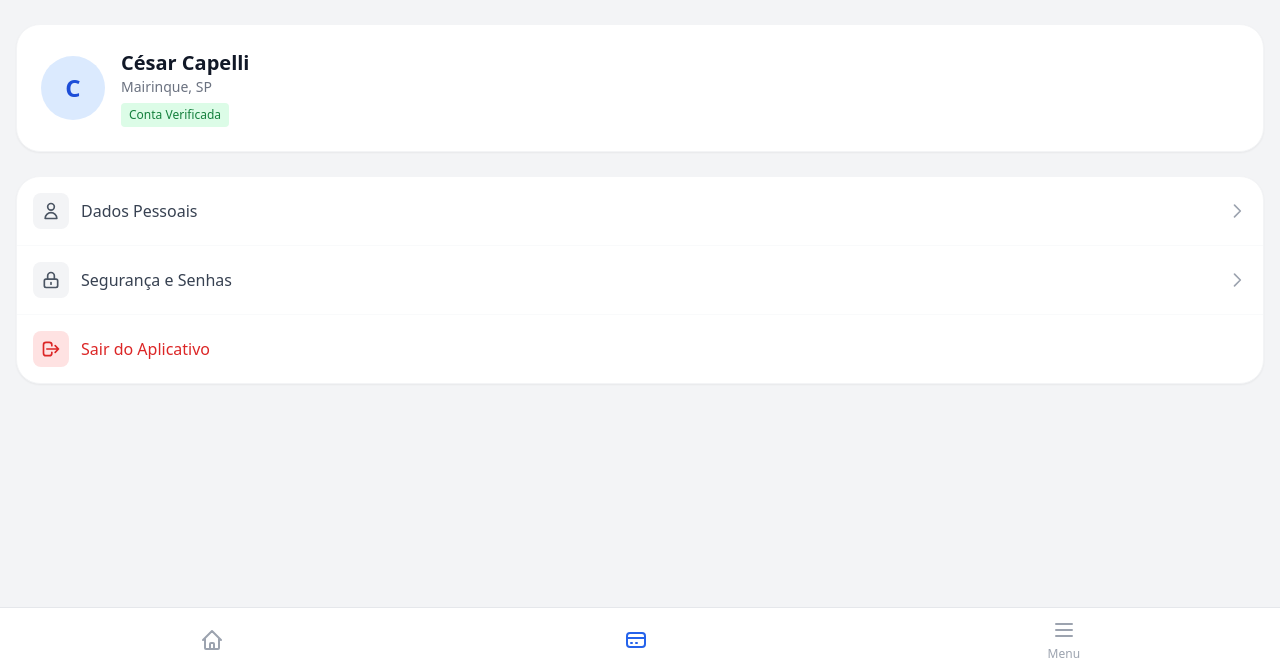
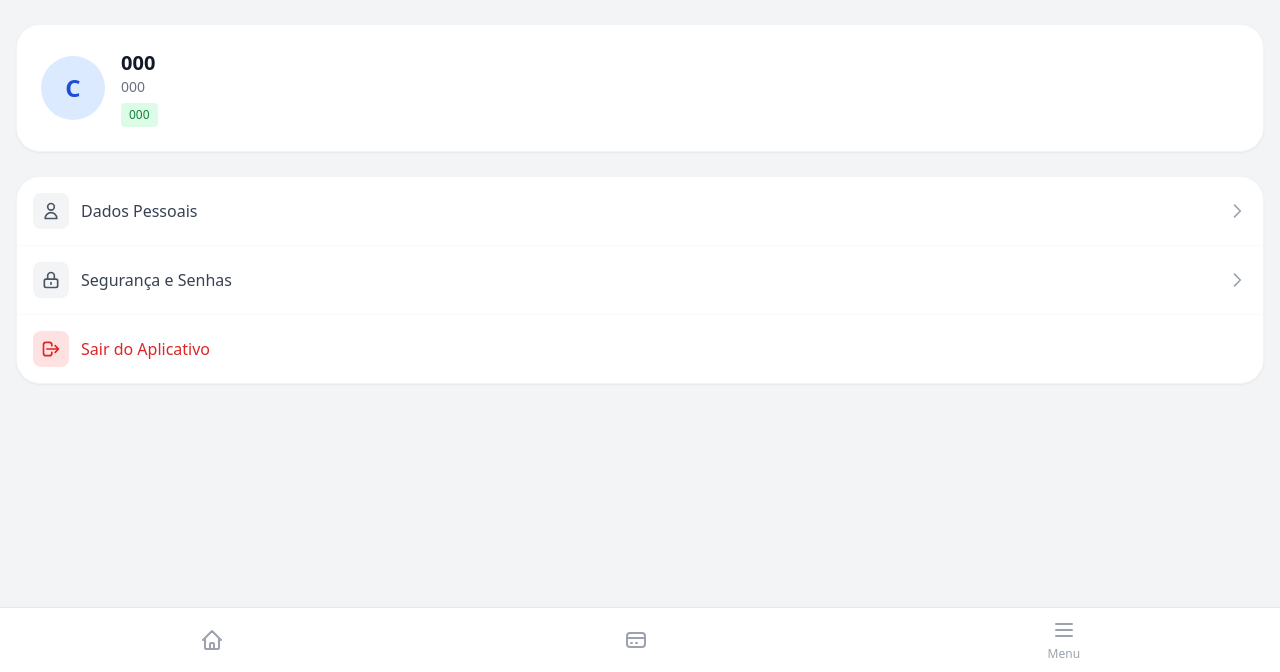
Before and after one commit to cesarcapelli/my-finn, a Flask app: template templates/perfil.html in a window 1280 px wide. Shown: the part 128-800 px from the top of the page. Run offline with Flask 3, Linux system fonts and the light colour scheme; the template is opened without the code that fills it: most values are stand-ins (such as "Sample title", 1, 10 or a date in 2020); some libraries are stand-ins or nearby versions.

Commit message:
feat: integra dados dinamicos com Jinja e corrige hover do menu

```diff
--- a/app.py
+++ b/app.py
@@ -12,7 +12,15 @@ def cartoes():
 
 @app.route('/perfil')
 def perfil():
-    return render_template('perfil.html')
+
+    nome_usuario = "César Capelli"
+    cidade_usuario = "Mairinque, SP"
+    status_conta = "Conta VIP"
+
+    return render_template('perfil.html',
+                           nome_tela=nome_usuario,
+                           local_tela=cidade_usuario,
+                           status_tela=status_conta)
 
 if __name__ == '__main__':
     app.run(debug=True)
--- a/templates/base.html
+++ b/templates/base.html
@@ -41,7 +41,7 @@
             </a>
 
             <!--Item 2: Cartões (Exemplo de item Ativo)-->
-            <a href="{{ url_for('cartoes') }}" class="flex flex-col items-center text-blue-600">
+            <a href="{{ url_for('cartoes') }}" class="flex flex-col items-center text-gray-400 hover:text-blue-600 transition-colors">
                 <svg class="w-6 h-6" fill="none" stroke="currentColor" viewBox="0 0 24 24"><path stroke-linecap="round" stroke-linejoin="round" stroke-width="2" d="M3 10h18M7 15h1m4 0h1m-7 4h12a3 3 0 003-3V8a3 3 0 00-3-3H6a3 3 0 00-3 3v8a3 3 0 003 3z"></path></svg>
             </a>
 
--- a/templates/perfil.html
+++ b/templates/perfil.html
@@ -20,13 +20,13 @@
 
         <div class="flex-1">
         <!-- flex-1: faz essa área crescer e ocupar todo o espaço restante da linha -->
-            <h3 class="text-xl font-bold text-gray-900">César Capelli</h3>
+            <h3 class="text-xl font-bold text-gray-900">{{ nome_tela }}</h3>
             <!-- text-xl: fonte 20px; font-bold: negrito; text-gray-900: texto cinza escuro -->
 
-            <p class="text-sm text-gray-500 mb-1">Mairinque, SP</p>
+            <p class="text-sm text-gray-500 mb-1">{{ local_tela }}</p>
             <!-- text-sm: fonte 14px; text-gray-500: cinza médio; mb-1: margem inferior de 4px -->
 
-            <span class="inline-block bg-green-100 text-green-700 text-xs px-2 py-1 rounded font-medium">Conta Verificada</span>
+            <span class="inline-block bg-green-100 text-green-700 text-xs px-2 py-1 rounded font-medium">{{ status_tela }}</span>
             <!-- inline-block: permite aplicar espaçamento na mesma linha; bg-green-100 e text-green-700: fundo verde claro e texto verde escuro; text-xs: fonte 12px; px-2 py-1: padding horizontal 8px e vertical 4px; rounded: bordas levemente arredondadas; font-medium: peso da fonte intermediário -->
         </div>
     </section>
```
